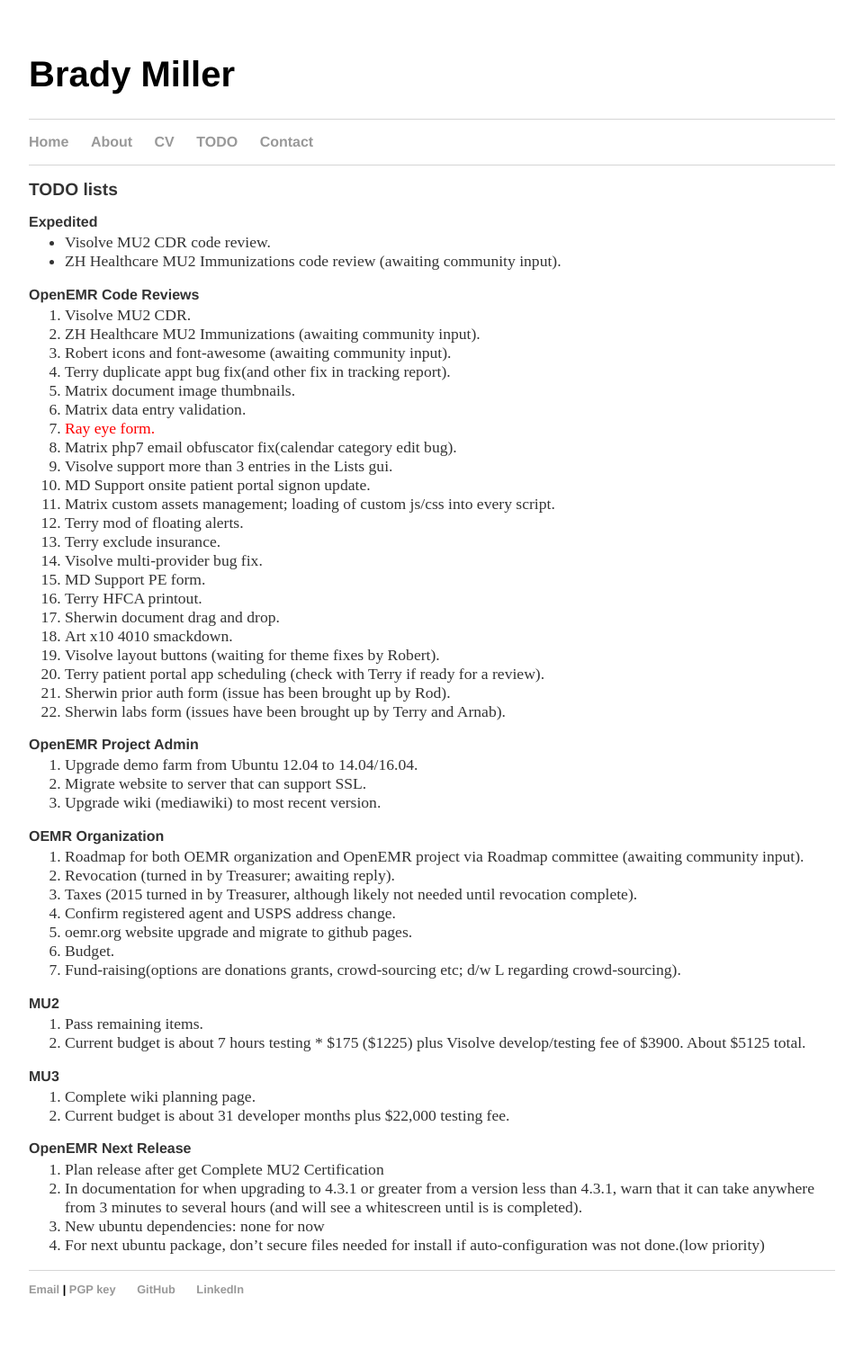
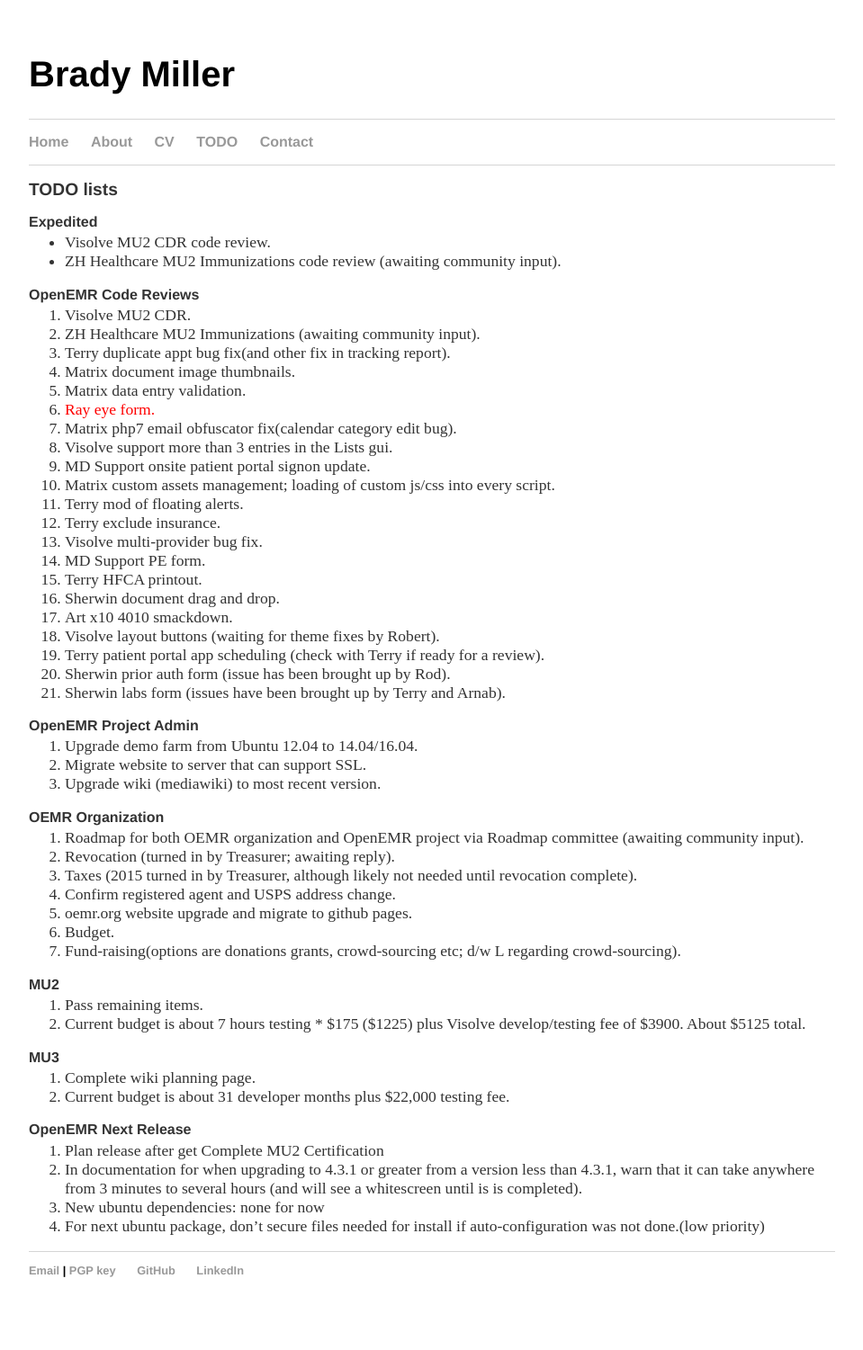
Before and after one commit to bradymiller/bradymiller.github.io, a Jekyll site: the page built from todo/index.md, in a window 1280 px wide. Shown: the whole page at 90% size, without its empty margins (160-1119 px from the left). Built offline with Jekyll 4.4.1, drawn with Linux system fonts in a browser that asks for light colours; after the commit the page ends 1480 px from its top, so only the background shows below that.

Commit message:
Update todo list

```diff
--- a/todo/index.md
+++ b/todo/index.md
@@ -10,7 +10,6 @@
 ### OpenEMR Code Reviews
 1. Visolve MU2 CDR.
 1. ZH Healthcare MU2 Immunizations (awaiting community input).
-1. Robert icons and font-awesome (awaiting community input).
 1. Terry duplicate appt bug fix(and other fix in tracking report).
 1. Matrix document image thumbnails.
 1. Matrix data entry validation.
```
